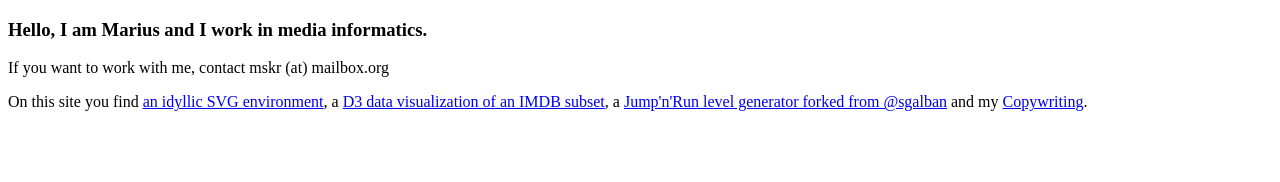
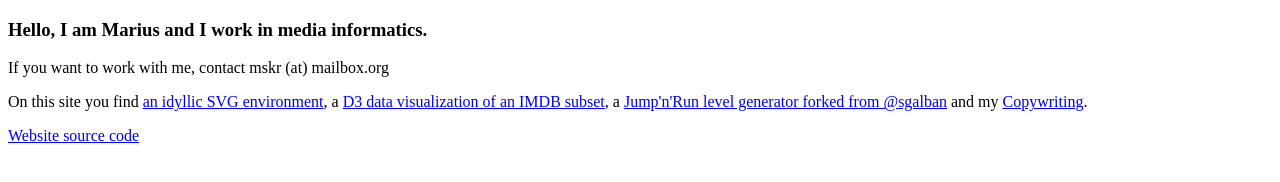
Before and after one commit to mskr/mskr.github.io, a plain HTML site: page index.html in a window 1280 px wide. Drawn offline with Linux system fonts and the light colour scheme.

Commit message:
Update index.html

```diff
--- a/index.html
+++ b/index.html
@@ -9,5 +9,7 @@
   <p>If you want to work with me, contact mskr (at) mailbox.org</p>
 
 <p>On this site you find <a href="/svgenv">an idyllic SVG environment</a>, a <a href="/datavis">D3 data visualization of an IMDB subset</a>, a <a href="/platformer-gen-2D">Jump'n'Run level generator forked from @sgalban</a> and my <a href="/Copywriting/Readme.md">Copywriting</a>.</p>
-</body>
+
+  <a href="https://github.com/mskr/mskr.github.io">Website source code</a>
+  </body>
 </html>
```
